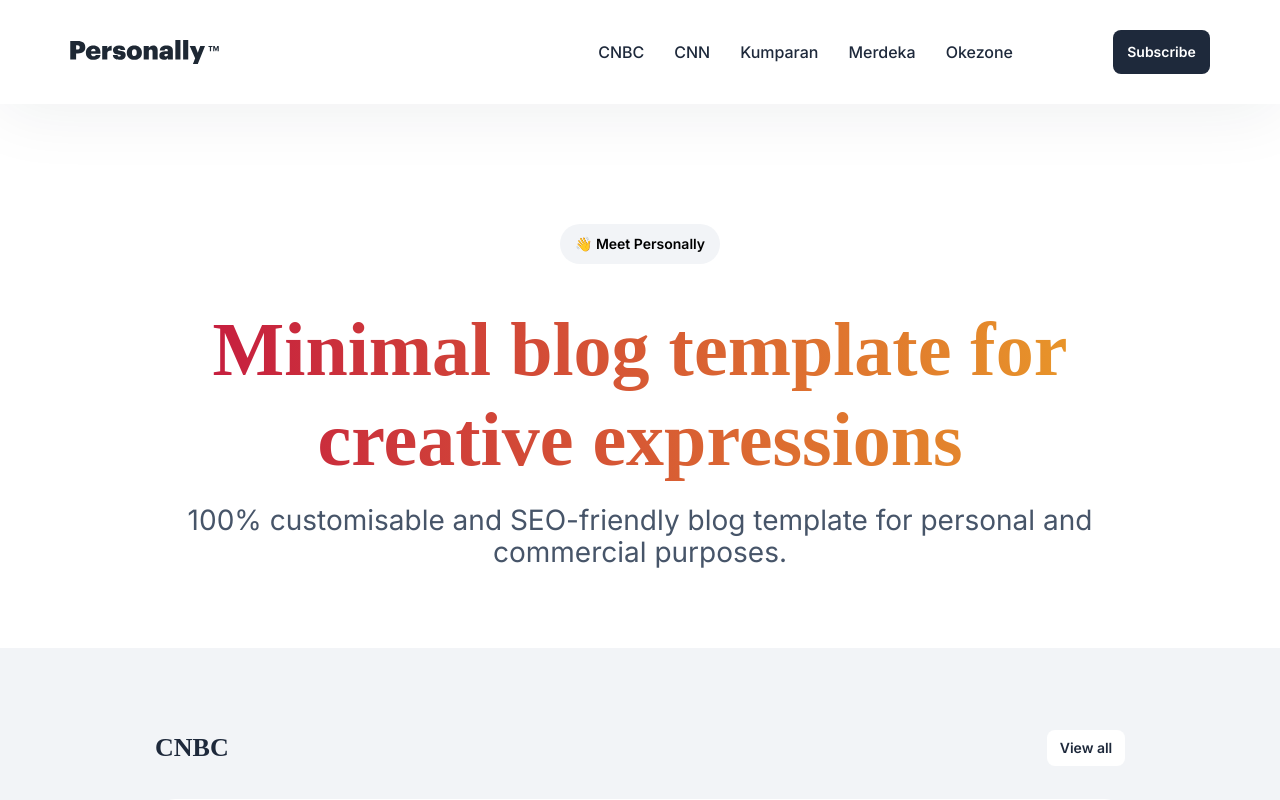
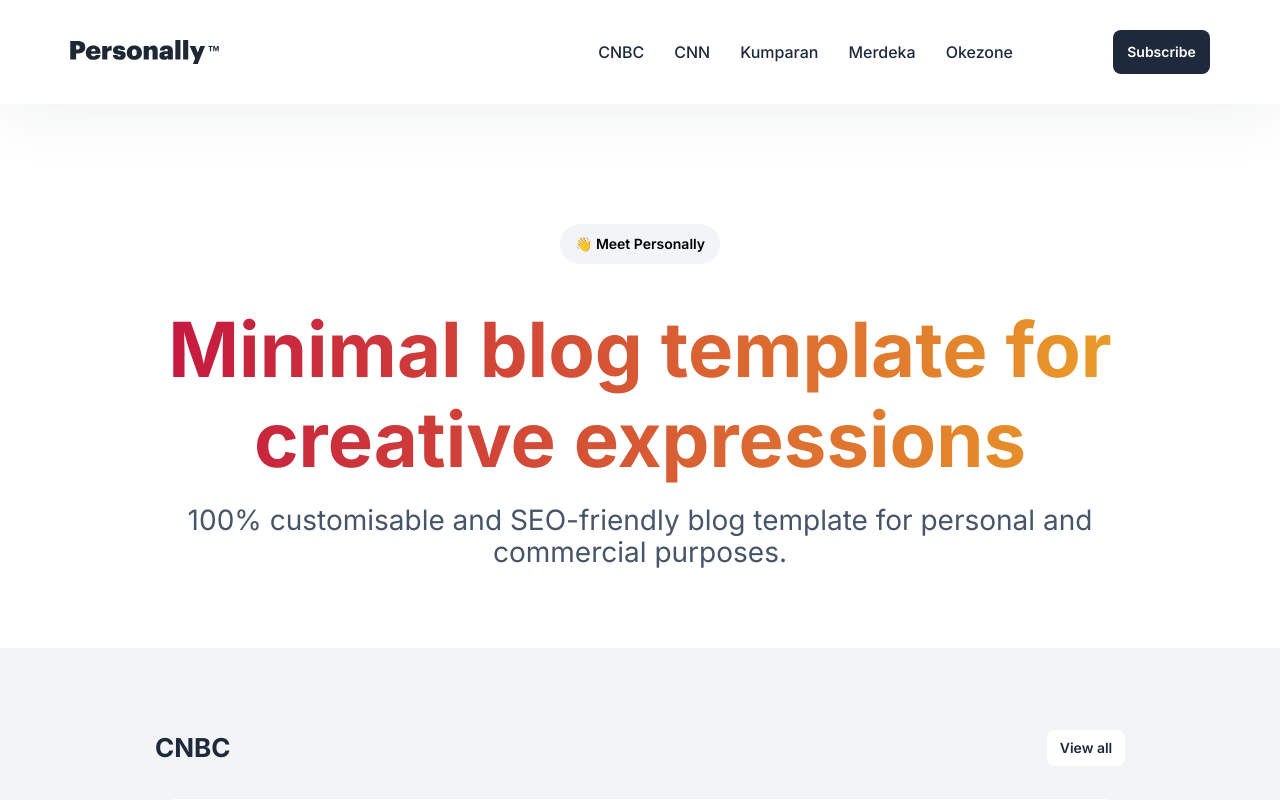
Before and after one commit to puturangga21/news-paper, a React (Vite) app: page / in a window 1280 px wide. Shown: the top 800 px of the page. Built offline with nearby package versions, Linux system fonts and the light colour scheme.

Commit message:
feat: add font inter

```diff
--- a/tailwind.config.js
+++ b/tailwind.config.js
@@ -11,7 +11,7 @@
       },
     },
     fontFamily: {
-      display: ["Graphik"],
+      display: ["Graphik", "Inter"],
     },
   },
   plugins: [],
```
